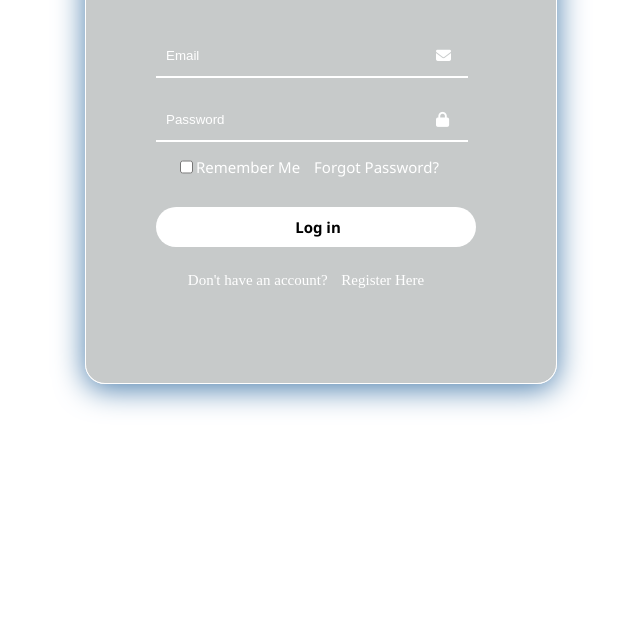
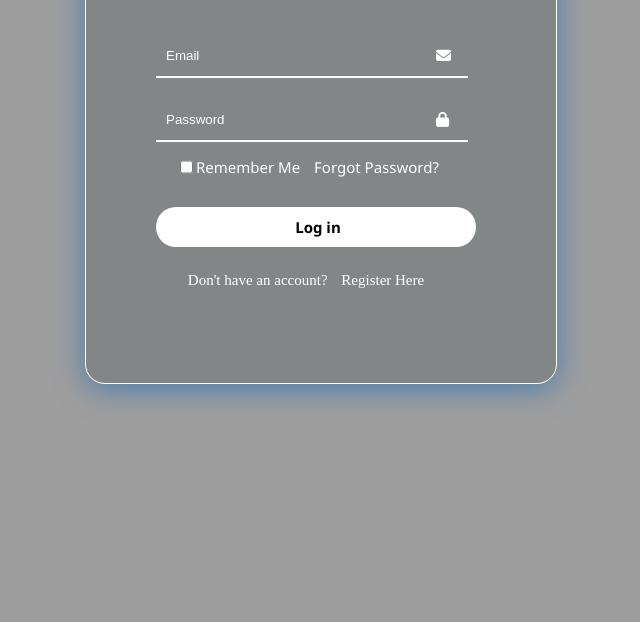
Before and after one commit to Tonygold0/positioning, a plain HTML site: page index.html in a window 1280 px wide. Shown: the part 178-800 px from the top of the page, without its empty margins (319-959 px from the left). Drawn offline with Linux system fonts and the light colour scheme; the site is published under a folder, as on GitHub Pages, so addresses that start at the root find nothing.

Commit message:
Pushed Bg

```diff
--- a/style.css
+++ b/style.css
@@ -2,7 +2,7 @@ body{
     margin: 0;
     padding: 0;
     box-sizing: border-box;
-    background-image: url(/images/blue-stationery-table.jpg);
+    background-image: url(images/blue-stationery-table.jpg);
     font-size: 20px;
     background-size: cover;
     background-attachment: fixed;
```
